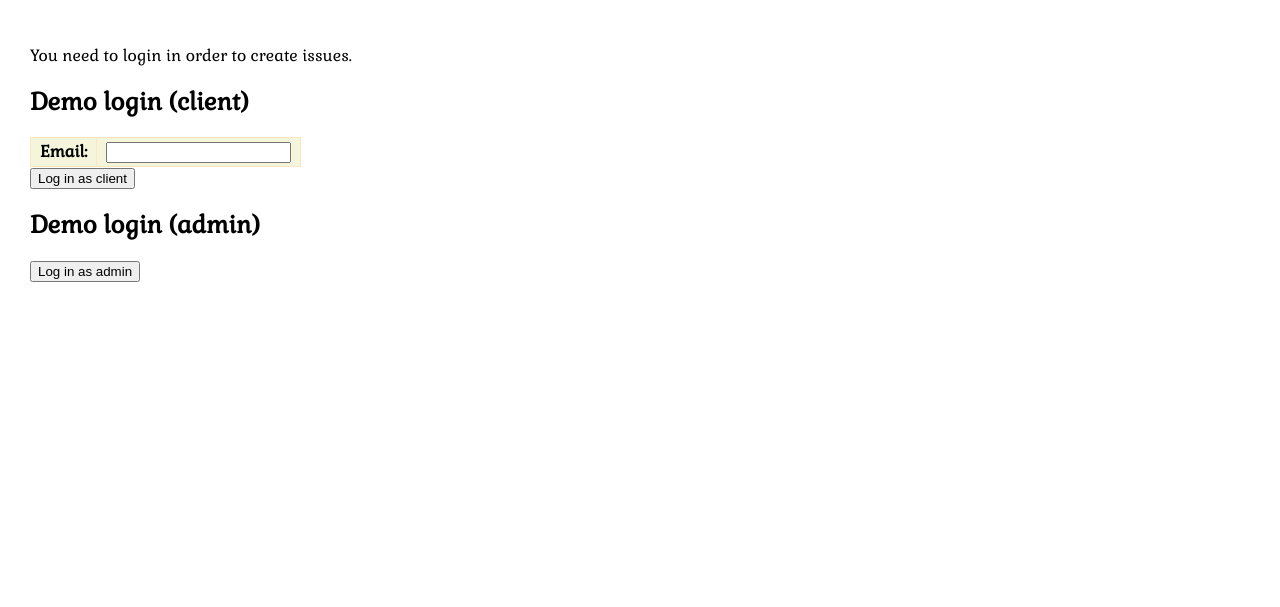
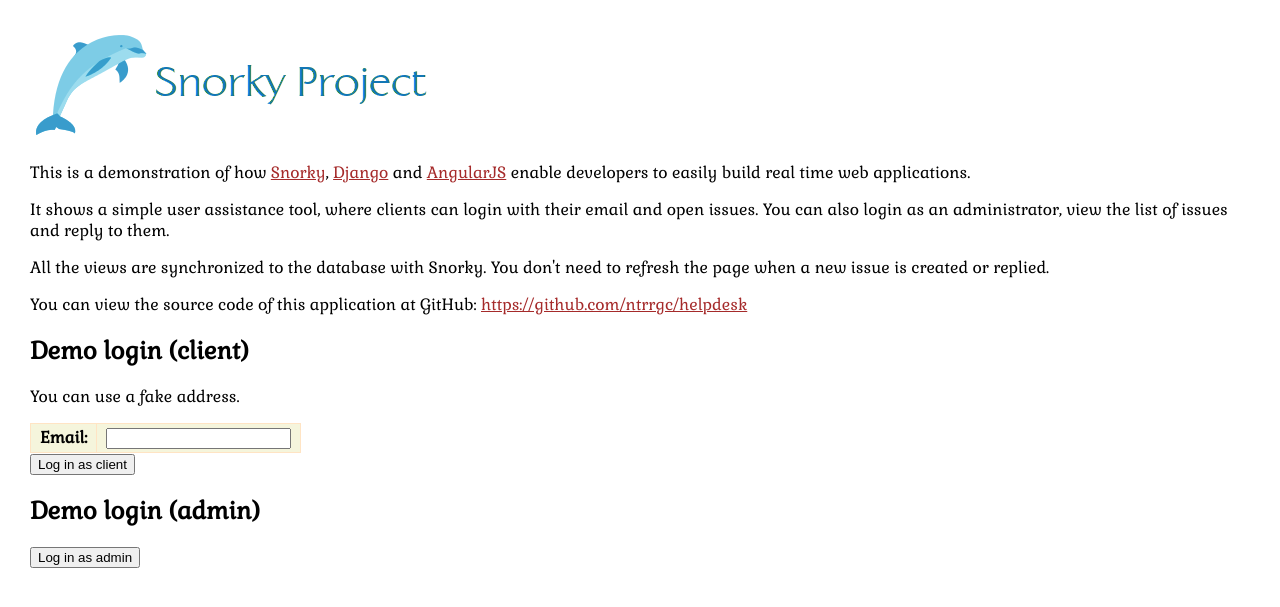
Before and after one commit to ntrrgc/helpdesk, a Django app: page / in a window 1280 px wide. Shown: the part 71-678 px from the top of the page. Run offline with Django 3.2, Linux system fonts and the light colour scheme; some libraries are stand-ins or nearby versions.

Commit message:
Add introduction

```diff
--- a/helpdesk_proj/helpdesk/templates/helpdesk/index.html
+++ b/helpdesk_proj/helpdesk/templates/helpdesk/index.html
@@ -1,12 +1,21 @@
 {% extends "helpdesk/base.html" %}
-<p></p>
+{% load staticfiles %}
 {% block extrahead %}
 {% endblock %}
 {% block title %}Welcome{% endblock %}
 {% block header_title %}Welcome{% endblock %}
 {% block content %}
-  <p>You need to login in order to create issues.</p>
+  <img src="{% static "helpdesk/images/logo.png" %}" alt="">
+  <p>This is a demonstration of how <a href="http://snorkyproject.org/">Snorky</a>, <a href="https://www.djangoproject.com/">Django</a> and <a href="https://angularjs.org/">AngularJS</a> enable developers to easily build real time web applications.</p>
+
+  <p>It shows a simple user assistance tool, where clients can login with their email and open issues. You can also login as an administrator, view the list of issues and reply to them.</p>
+
+  <p>All the views are synchronized to the database with Snorky. You don't need to refresh the page when a new issue is created or replied.</p>
+
+  <p>You can view the source code of this application at GitHub: <a href="https://github.com/ntrrgc/helpdesk">https://github.com/ntrrgc/helpdesk</a></p>
+
   <h2>Demo login (client)</h2>
+  <p>You can use a fake address.</p>
   <form action="" method="POST">
     {% csrf_token %}
     <table>
```
